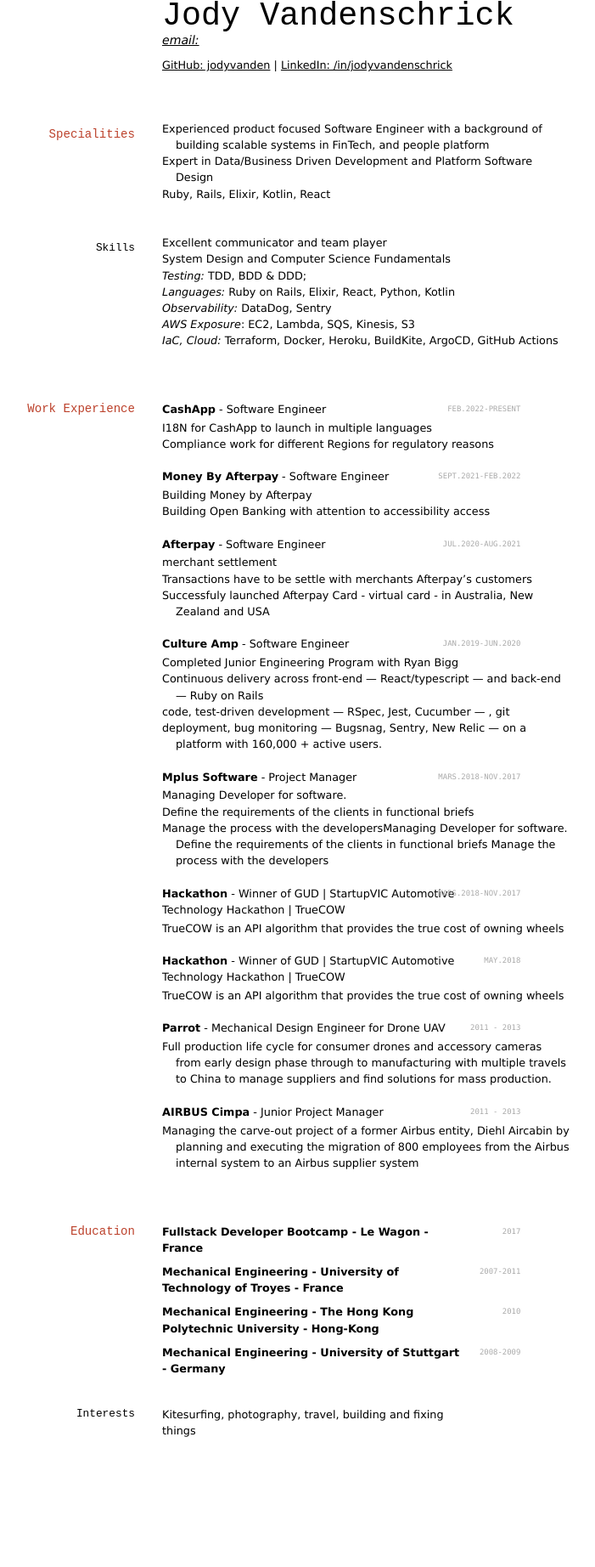
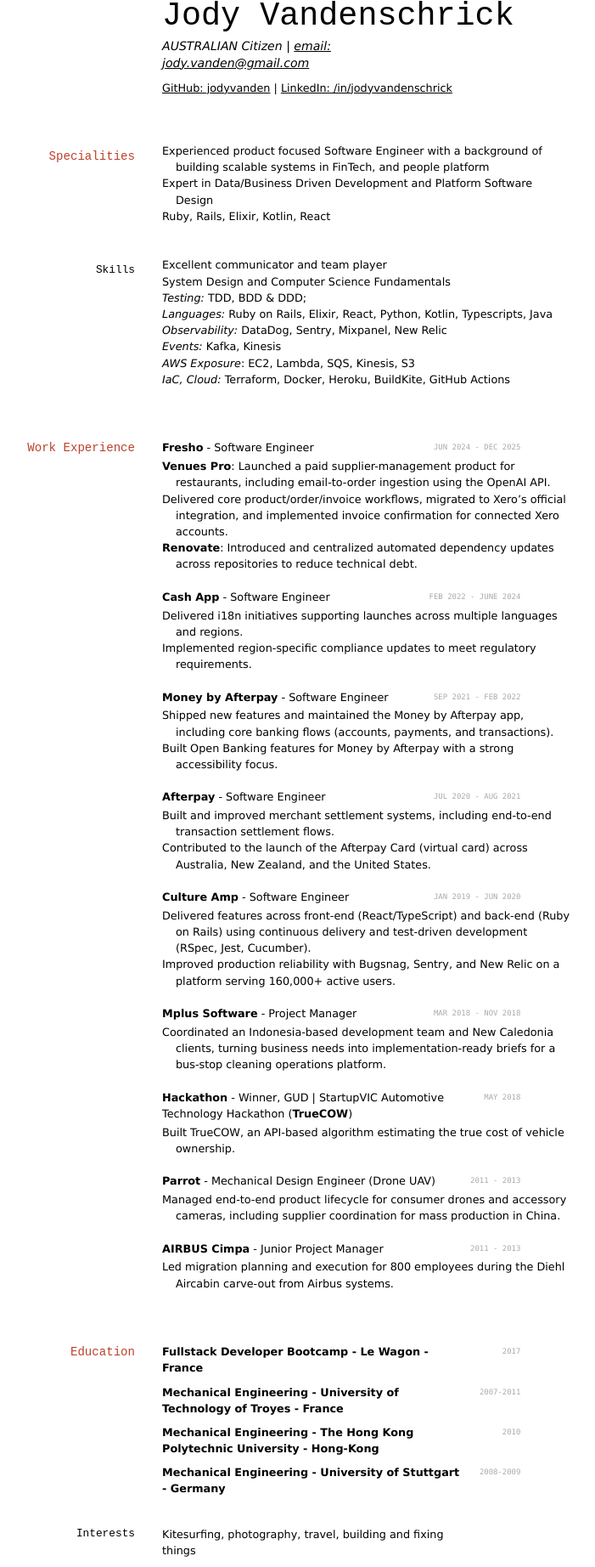
Before and after one commit to JodyVanden/cv, a Jekyll site: the page built from index.md, in a window 1280 px wide. Shown: the whole page at 85% size, without its empty margins (289-990 px from the left). Built offline with Jekyll 4.4.1, drawn with Linux system fonts in a browser that asks for light colours; before the commit the page ends 1702 px from its top, so only the background shows below that.

Commit message:
Add Fresho experience

```diff
--- a/_includes/exp.md
+++ b/_includes/exp.md
@@ -1,57 +1,52 @@
 ## Work Experience
-`FEB.2022-PRESENT`
-__CashApp__ - Software Engineer
 
-- I18N for CashApp to launch in multiple languages
-- Compliance work for different Regions for regulatory reasons
+  `JUN 2024 - DEC 2025`
+  __Fresho__ - Software Engineer
 
-`SEPT.2021-FEB.2022`
-__Money By Afterpay__ - Software Engineer
+  - __Venues Pro__: Launched a paid supplier-management product for restaurants, including email-to-order ingestion using the OpenAI API.
+  - Delivered core product/order/invoice workflows, migrated to Xero's official integration, and implemented invoice confirmation for connected Xero accounts.
+  - __Renovate__: Introduced and centralized automated dependency updates across repositories to reduce technical debt.
 
-- Building Money by Afterpay
-- Building Open Banking with attention to accessibility access
+  `FEB 2022 - JUNE 2024`
+  __Cash App__ - Software Engineer
 
-`JUL.2020-AUG.2021`
-__Afterpay__ - Software Engineer
+  - Delivered i18n initiatives supporting launches across multiple languages and regions.
+  - Implemented region-specific compliance updates to meet regulatory requirements.
 
-- merchant settlement
-- Transactions have to be settle with merchants Afterpay's customers
-- Successfuly launched Afterpay Card - virtual card - in Australia, New Zealand and USA
+  `SEP 2021 - FEB 2022`
+  __Money by Afterpay__ - Software Engineer
 
-`JAN.2019-JUN.2020`
-__Culture Amp__ - Software Engineer
+  - Shipped new features and maintained the Money by Afterpay app, including core banking flows (accounts, payments, and transactions).
+  - Built Open Banking features for Money by Afterpay with a strong accessibility focus.
 
-- Completed Junior Engineering Program with Ryan Bigg
-- Continuous delivery across front-end — React/typescript — and back-end — Ruby on Rails
-- code, test-driven development — RSpec, Jest, Cucumber — , git
-- deployment, bug monitoring — Bugsnag, Sentry, New Relic — on a platform with 160,000 + active users.
+  `JUL 2020 - AUG 2021`
+  __Afterpay__ - Software Engineer
 
+  - Built and improved merchant settlement systems, including end-to-end transaction settlement flows.
+  - Contributed to the launch of the Afterpay Card (virtual card) across Australia, New Zealand, and the United States.
 
-`MARS.2018-NOV.2017`
-__Mplus Software__ - Project Manager
+  `JAN 2019 - JUN 2020`
+  __Culture Amp__ - Software Engineer
 
-- Managing Developer for software.
-- Define the requirements of the clients in functional briefs
-- Manage the process with the developersManaging Developer for software. Define the requirements of the clients in functional briefs Manage the process with the developers
+  - Delivered features across front-end (React/TypeScript) and back-end (Ruby on Rails) using continuous delivery and test-driven development (RSpec, Jest, Cucumber).
+  - Improved production reliability with Bugsnag, Sentry, and New Relic on a platform serving 160,000+ active users.
 
-`MARS.2018-NOV.2017`
-__Hackathon__ - Winner of GUD | StartupVIC Automotive Technology Hackathon | TrueCOW
+  `MAR 2018 - NOV 2018`
+  __Mplus Software__ - Project Manager
 
-- TrueCOW is an API algorithm that provides the true cost of owning wheels
+  - Coordinated an Indonesia-based development team and New Caledonia clients, turning business needs into implementation-ready briefs for a bus-stop cleaning operations platform.
 
+  `MAY 2018`
+  __Hackathon__ - Winner, GUD | StartupVIC Automotive Technology Hackathon (__TrueCOW__)
 
-`MAY.2018`
-__Hackathon__ - Winner of GUD | StartupVIC Automotive Technology Hackathon | TrueCOW
+  - Built TrueCOW, an API-based algorithm estimating the true cost of vehicle ownership.
 
-- TrueCOW is an API algorithm that provides the true cost of owning wheels
+  `2011 - 2013`
+  __Parrot__ - Mechanical Design Engineer (Drone UAV)
 
+  - Managed end-to-end product lifecycle for consumer drones and accessory cameras, including supplier coordination for mass production in China.
 
-`2011 - 2013`
-__Parrot__ - Mechanical Design Engineer for Drone UAV
+  `2011 - 2013`
+  __AIRBUS Cimpa__ - Junior Project Manager
 
-- Full production life cycle for consumer drones and accessory cameras from early design phase through to manufacturing with multiple travels to China to manage suppliers and find solutions for mass production.
-
-`2011 - 2013`
-__AIRBUS Cimpa__ - Junior Project Manager
-
-- Managing the carve-out project of a former Airbus entity, Diehl Aircabin by planning and executing the migration of 800 employees from the Airbus internal system to an Airbus supplier system
+  - Led migration planning and execution for 800 employees during the Diehl Aircabin carve-out from Airbus systems.
--- a/_includes/header.md
+++ b/_includes/header.md
@@ -1,6 +1,6 @@
 # Jody Vandenschrick
-
-[email: ](mailto:)
+AUSTRALIAN Citizen |
+[email: jody.vanden@gmail.com](mailto:jody.vanden@gmail.com)
 
 [GitHub: jodyvanden](https://github.com/jodyvanden) |
 [LinkedIn: /in/jodyvandenschrick](https://www.linkedin.com/in/jodyvandenschrick)
--- a/_includes/skills.md
+++ b/_includes/skills.md
@@ -3,8 +3,9 @@
 - Excellent communicator and team player
 - System Design and Computer Science Fundamentals
 - _Testing:_ TDD, BDD & DDD;
-- _Languages:_ Ruby on Rails, Elixir, React, Python, Kotlin
-- _Observability:_ DataDog, Sentry
+- _Languages:_ Ruby on Rails, Elixir, React, Python, Kotlin, Typescripts, Java
+- _Observability:_ DataDog, Sentry, Mixpanel, New Relic
+- _Events:_ Kafka, Kinesis
 - _AWS Exposure_: EC2, Lambda, SQS, Kinesis, S3
-- _IaC, Cloud:_ Terraform, Docker, Heroku, BuildKite, ArgoCD, GitHub Actions
+- _IaC, Cloud:_ Terraform, Docker, Heroku, BuildKite, GitHub Actions
 <!-- - _Security:_ CrowdStrike, Okta, GitHub Advanced Security, DataDog Security Monitoring -->
--- a/media/davewhipp-print.css
+++ b/media/davewhipp-print.css
@@ -131,6 +131,7 @@
 	/*subtitle*/
 	font-style: italic;
 	font-size: 110%;
+	margin-top: 0.5em;
 }
 
 h2 {
@@ -155,12 +156,25 @@
 }
 
 a {
-	color: inherit;
-	text-decoration:none
+	color: #000;
+	text-decoration: underline;
+	text-underline-offset: 1px;
+	word-break: break-word;
 }
 
 a:hover {
-	color:#39f
+	color:#000
+}
+
+/* Keep link hitboxes visible in PDF generators that are sensitive to clipping */
+p a,
+li a,
+h1 a,
+h2 a,
+h3 a,
+h4 a {
+	display: inline;
+	position: static;
 }
 
 #webaddress {
--- a/media/davewhipp-screen.css
+++ b/media/davewhipp-screen.css
@@ -137,6 +137,7 @@
 	/*subtitle*/
 	font-style: italic;
 	font-size: 110%;
+	margin-top: 0.5em;
 }
 
 h2 {
```
